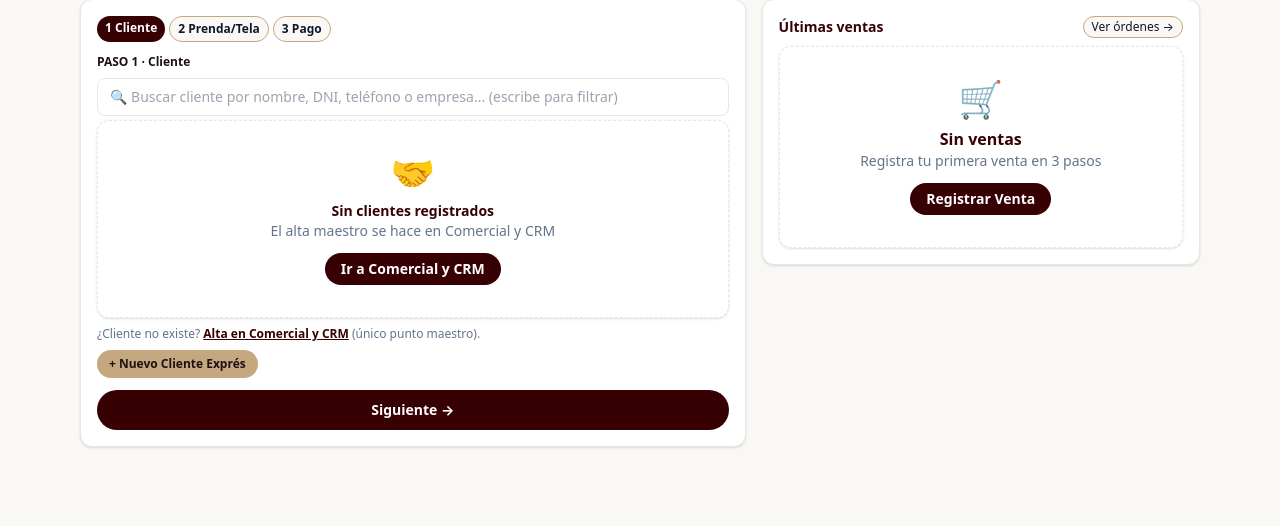
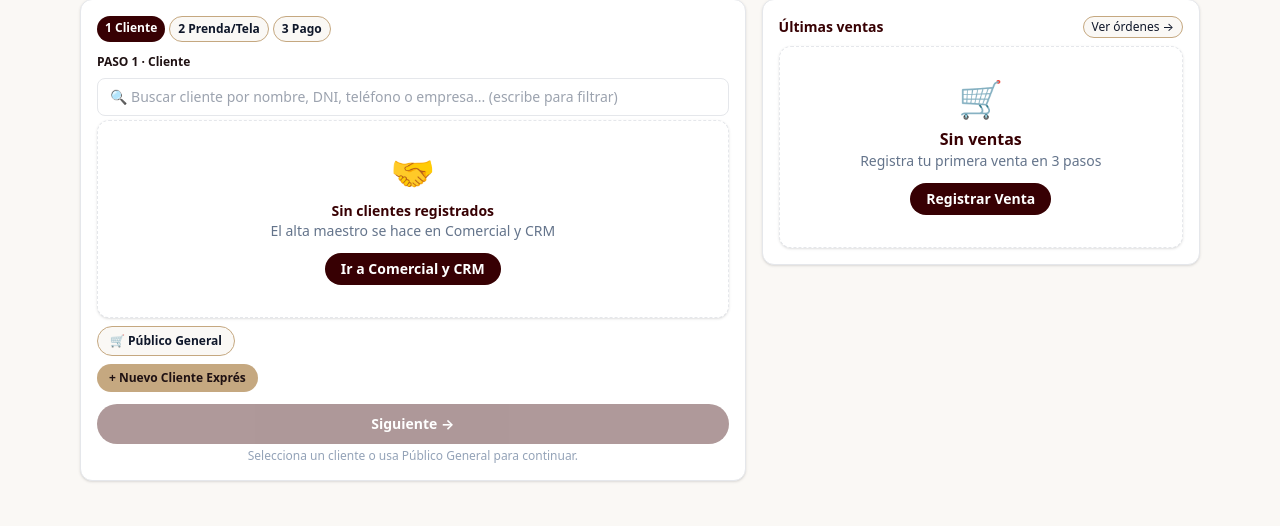
Before and after one commit to Herbe077/Suit-Elans-ERP, a Python web app: template app/templates/ventas/pos.html in a window 1280 px wide. Shown: the part 274-800 px from the top of the page. Run offline with Jinja, Linux system fonts and the light colour scheme; the template is opened without the code that fills it, so the values that code supplies are empty; some libraries are stand-ins or nearby versions.

Commit message:
feat(pos): paso 1 con gate, público general y card compacta
- Siguiente bloqueado hasta seleccionar cliente/empresa o PG
- Botón Público General (venta sin identificar, sin recargos)
- Card compacta con comprobante sugerido + Cambiar/Quitar; sin alertas

```diff
--- a/app/routers/ventas.py
+++ b/app/routers/ventas.py
@@ -185,6 +185,7 @@ async def cliente_rapido(request: Request, db: Session = Depends(get_db),
 def vender(client_id: str = Form(""), company_id: str = Form(""),
            colaborador_id: str = Form(""), colab_nombre: str = Form(""),
            colab_apellidos: str = Form(""), colab_telefono: str = Form(""),
+           publico_general: str = Form(""),
            variant_id: str = Form(""), cantidad: float = Form(1),
            concepto: str = Form(""), precio: float = Form(0),
            garment_tipo: str = Form(""), tela_id: str = Form(""),
@@ -192,6 +193,7 @@ def vender(client_id: str = Form(""), company_id: str = Form(""),
            db: Session = Depends(get_db), user=Auth):
     from app.models.inventory import StockMovement
     from app.services.orders import next_folio
+    es_pg = (publico_general or "").strip().lower() in ("1", "true", "si", "on")
     emp_id = int(company_id) if company_id and company_id.isdigit() else None
     # Colaborador / beneficiario: la prenda y ficha van a su nombre,
     # la facturación queda a nombre de la empresa (company_id).
@@ -213,7 +215,7 @@ def vender(client_id: str = Form(""), company_id: str = Form(""),
             db.flush()
             beneficiario_id = col.id
     cli_id = int(client_id) if client_id and client_id.isdigit() else beneficiario_id
-    if not cli_id and not emp_id:
+    if not cli_id and not emp_id and not es_pg:
         return RedirectResponse("/ventas/pos", status_code=303)
     if not variant_id and not (concepto and precio > 0):
         return RedirectResponse("/ventas/pos", status_code=303)
--- a/app/templates/ventas/pos.html
+++ b/app/templates/ventas/pos.html
@@ -23,14 +23,15 @@
           <input id="buscador-cliente-pos" type="text" oninput="filtrarClientesPOS(this.value)" onfocus="filtrarClientesPOS(this.value)" autocomplete="off" placeholder="🔍 Buscar cliente por nombre, DNI, teléfono o empresa... (escribe para filtrar)" class="w-full border rounded-lg px-3 py-2 mb-1 focus:border-[#C5A880] focus:ring-1 focus:ring-[#C5A880]">
           <div id="pos-clientes-resultados" class="hidden absolute z-10 w-full bg-white border rounded-lg shadow-lg max-h-48 overflow-y-auto mt-1" style="border-color:#C5A880"></div>
         </div>
-        <div id="pos-cliente-seleccionado" class="hidden mt-2 p-2 bg-emerald-50 border border-emerald-200 rounded-lg text-xs flex justify-between items-center">
-          <span id="pos-cliente-seleccionado-texto" class="font-medium"></span>
-          <button type="button" onclick="limpiarSeleccionPOS()" class="text-red-600 underline">Quitar</button>
+        <p id="pos-sin-resultados" class="hidden text-xs text-slate-500 mt-1">Sin resultados. Usa + Nuevo Cliente Exprés.</p>
+        <div id="pos-confirm" class="hidden mt-2 p-2 bg-white border rounded-lg text-xs flex justify-between items-center gap-2" style="border-color:#C5A880">
+          <span><b id="pos-confirm-nombre"></b><br><span id="pos-confirm-doc" class="text-slate-500"></span> · <span id="pos-confirm-comp" class="font-bold"></span></span>
+          <span class="flex gap-2 shrink-0"><button type="button" onclick="cambiarClientePOS()" class="underline font-semibold" style="color:#370003">Cambiar</button><button type="button" onclick="limpiarSeleccionPOS()" class="text-red-600 underline">Quitar</button></span>
         </div>
-        <div id="pos-comprobante" class="hidden mt-2 p-2 rounded-lg text-xs font-bold"></div>
         {% if not clientes and not empresas %}
           <div class="mb-2">{{ empty_state("🤝", "Sin clientes registrados", "El alta maestro se hace en Comercial y CRM", "/comercial/clientes", "Ir a Comercial y CRM") }}</div>
         {% endif %}
+        <input type="hidden" name="publico_general" id="input-publico-general" value="">
         <select name="client_id" id="select-cliente-pos" class="hidden"><option value="">— Persona —</option>{% for c in clientes %}<option value="{{ c.id }}">{{ c.nombre }} {{ c.apellidos }} · {{ c.doc_label }} · {{ c.telefono or '' }}</option>{% endfor %}</select>
         <select name="company_id" id="select-empresa-pos" class="hidden"><option value="">— Empresa —</option>{% for e in empresas %}<option value="{{ e.id }}">{{ e.nombre_comercial }} · {{ e.ruc or '' }}</option>{% endfor %}</select>
         <div id="pos-colaborador" class="hidden mt-2 p-2 bg-[#FAF8F5] border rounded-lg text-xs" style="border-color:#C5A880">
@@ -42,8 +43,9 @@
             <input name="colab_telefono" placeholder="Teléfono" class="border rounded px-2 py-1">
           </div>
         </div>
-        <div id="pos-cliente-vacio" class="hidden text-xs text-amber-700 bg-amber-50 border border-amber-200 rounded-lg p-2 mt-2">Sin resultados para la búsqueda. <a href="/comercial/clientes" class="underline font-bold">Crear en Comercial y CRM →</a></div>
-        <div class="mt-1 text-xs text-slate-500">¿Cliente no existe? <a href="/comercial/clientes" class="underline text-[#370003] font-bold">Alta en Comercial y CRM</a> (único punto maestro).</div>
+        <div class="flex gap-2 mt-2">
+          <button type="button" onclick="seleccionarPublicoGeneral()" class="text-xs bg-[#FAF8F5] border rounded-full px-3 py-1.5 font-bold" style="border-color:#C5A880">🛒 Público General</button>
+        </div>
         <div x-data="{ express: false }" class="mt-2">
           <button type="button" @click="express = !express" class="text-xs bg-[#C5A880] text-[#1F1112] font-bold rounded-full px-3 py-1.5">+ Nuevo Cliente Exprés</button>
           <div x-show="express" class="mt-2 p-2 bg-[#FAF8F5] border rounded-lg text-xs grid grid-cols-2 gap-1" style="border-color:#C5A880">
@@ -59,7 +61,8 @@
             <button type="button" onclick="guardarClienteExpress()" class="col-span-2 bg-[#370003] text-white rounded-full py-1.5 font-bold">Guardar y seleccionar</button>
           </div>
         </div>
-        <button type="button" @click="paso = 2" class="mt-3 w-full bg-[#370003] text-white rounded-full py-2.5 font-bold hover:bg-[#1F1112]">Siguiente →</button>
+        <button type="button" id="btn-paso2" @click="paso = 2" disabled class="mt-3 w-full bg-[#370003] text-white rounded-full py-2.5 font-bold hover:bg-[#1F1112] disabled:opacity-40">Siguiente →</button>
+        <p id="pos-aviso-cliente" class="text-xs text-slate-400 mt-1 text-center">Selecciona un cliente o usa Público General para continuar.</p>
       </div>
       <div x-show="paso === 2" x-transition>
         <p class="font-bold text-xs mb-2" style="color:#1F1112">PASO 2 · Prenda / tela</p>
@@ -130,7 +133,7 @@ function filtrarClientesPOS(qRaw) {
   const cont = document.getElementById('pos-clientes-resultados');
   const selC = document.getElementById('select-cliente-pos');
   const selE = document.getElementById('select-empresa-pos');
-  const vacio = document.getElementById('pos-cliente-vacio');
+  const vacio = document.getElementById('pos-sin-resultados');
   if (!q) {
     cont.classList.add('hidden');
     cont.innerHTML = '';
@@ -180,41 +183,74 @@ function seleccionarClientePOS(m) {
   const selC = document.getElementById('select-cliente-pos');
   const selE = document.getElementById('select-empresa-pos');
   const input = document.getElementById('buscador-cliente-pos');
-  const badge = document.getElementById('pos-cliente-seleccionado');
-  const badgeText = document.getElementById('pos-cliente-seleccionado-texto');
   const cont = document.getElementById('pos-clientes-resultados');
+  document.getElementById('input-publico-general').value = '';
   if (m.kind === 'persona') {
     selC.value = m.id;
     selE.value = '';
     ocultarColaboradorPOS();
-    mostrarComprobantePOS('persona');
+    mostrarConfirmPOS(m.display, 'BOLETA');
   } else {
     selE.value = m.id;
     selC.value = '';
     mostrarColaboradorPOS(m.id);
-    mostrarComprobantePOS('empresa');
+    mostrarConfirmPOS(m.display, 'FACTURA');
   }
   if (input) input.value = m.display;
-  if (badge && badgeText) {
-    badgeText.textContent = '✓ ' + m.display + ' (' + m.tipo + ')';
-    badge.classList.remove('hidden');
+  if (cont) { cont.classList.add('hidden'); cont.innerHTML = ''; }
+  habilitarPaso2(true);
+}
+function seleccionarPublicoGeneral() {
+  const selC = document.getElementById('select-cliente-pos');
+  const selE = document.getElementById('select-empresa-pos');
+  const input = document.getElementById('buscador-cliente-pos');
+  const cont = document.getElementById('pos-clientes-resultados');
+  if (selC) selC.value = '';
+  if (selE) selE.value = '';
+  document.getElementById('input-publico-general').value = '1';
+  ocultarColaboradorPOS();
+  if (input) input.value = 'Público General';
+  if (cont) { cont.classList.add('hidden'); cont.innerHTML = ''; }
+  mostrarConfirmPOS('Público General · S/D', 'BOLETA');
+  habilitarPaso2(true);
+}
+function mostrarConfirmPOS(display, comp) {
+  const card = document.getElementById('pos-confirm');
+  const nom = document.getElementById('pos-confirm-nombre');
+  const doc = document.getElementById('pos-confirm-doc');
+  const cspan = document.getElementById('pos-confirm-comp');
+  if (!card || !nom) return;
+  const partes = (display || '').split('·');
+  nom.textContent = '✓ ' + (partes[0] || display).trim();
+  if (doc) doc.textContent = partes.length > 1 ? partes.slice(1).join('·').trim() : '';
+  if (cspan) cspan.textContent = comp === 'FACTURA' ? '🧾 FACTURA' : '🧾 BOLETA';
+  card.classList.remove('hidden');
+}
+function cambiarClientePOS() {
+  const input = document.getElementById('buscador-cliente-pos');
+  if (input) { input.focus(); input.select(); }
+}
+function habilitarPaso2(ok) {
+  const btn = document.getElementById('btn-paso2');
+  const aviso = document.getElementById('pos-aviso-cliente');
+  if (btn) {
+    if (ok) btn.removeAttribute('disabled');
+    else btn.setAttribute('disabled', 'disabled');
   }
-  if (cont) { cont.classList.add('hidden'); cont.innerHTML = ''; }
-  // ocultar mensaje vacío
-  const vacio = document.getElementById('pos-cliente-vacio');
-  if (vacio) vacio.classList.add('hidden');
+  if (aviso) aviso.classList.toggle('hidden', !!ok);
 }
 function limpiarSeleccionPOS() {
   const selC = document.getElementById('select-cliente-pos');
   const selE = document.getElementById('select-empresa-pos');
   const input = document.getElementById('buscador-cliente-pos');
-  const badge = document.getElementById('pos-cliente-seleccionado');
+  const card = document.getElementById('pos-confirm');
   if (selC) selC.value = '';
   if (selE) selE.value = '';
+  document.getElementById('input-publico-general').value = '';
   if (input) input.value = '';
-  if (badge) badge.classList.add('hidden');
+  if (card) card.classList.add('hidden');
   ocultarColaboradorPOS();
-  mostrarComprobantePOS('');
+  habilitarPaso2(false);
   filtrarClientesPOS('');
 }
 function mostrarColaboradorPOS(empId) {
@@ -246,20 +282,6 @@ function ocultarColaboradorPOS() {
 function toggleNuevoColab(v) {
   const div = document.getElementById('pos-nuevo-colab');
   if (div) div.classList.toggle('hidden', v !== '__nuevo__');
-}
-function mostrarComprobantePOS(kind) {
-  const div = document.getElementById('pos-comprobante');
-  if (!div) return;
-  if (kind === 'empresa') {
-    div.className = 'mt-2 p-2 rounded-lg text-xs font-bold bg-amber-50 border border-amber-300 text-amber-900';
-    div.textContent = '🧾 Comprobante: FACTURA (forzado por RUC de empresa)';
-  } else if (kind === 'persona') {
-    div.className = 'mt-2 p-2 rounded-lg text-xs font-bold bg-slate-50 border border-slate-200 text-slate-600';
-    div.textContent = '🧾 Comprobante: BOLETA';
-  } else {
-    div.className = 'hidden mt-2 p-2 rounded-lg text-xs font-bold';
-    div.textContent = '';
-  }
 }
 // Cerrar resultados al hacer click fuera
 document.addEventListener('click', (e) => {
```
Also changed, not shown: tests/test_pos_express.py (+38 -0 lines).
